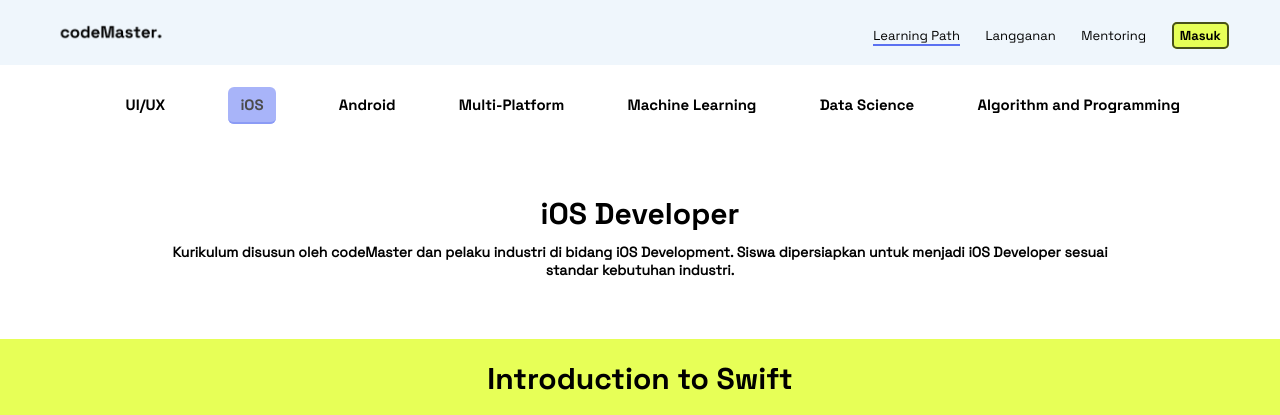
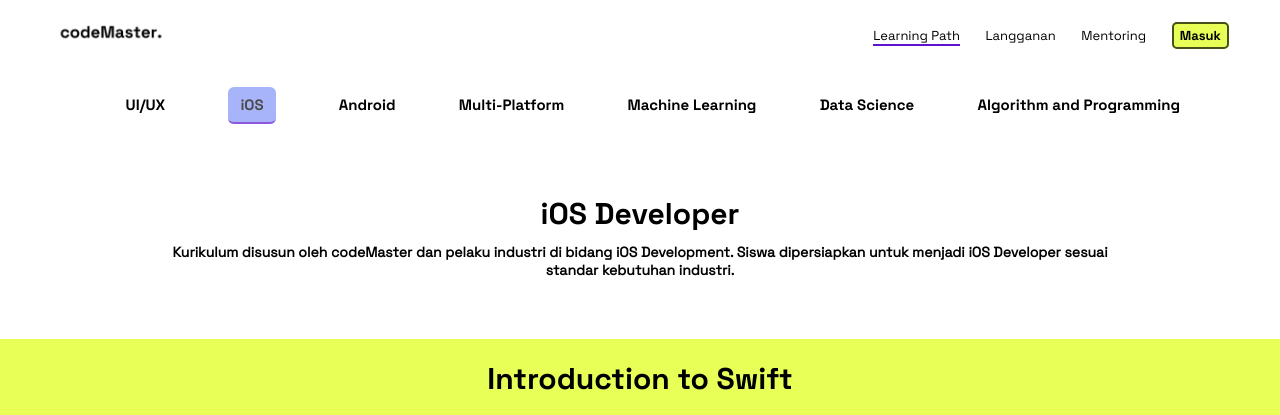
Before and after one commit to stpimm/CodeMaster, a plain HTML site: page types.html in a window 1280 px wide. Shown: the top 415 px of the page. Drawn offline with Linux system fonts and the light colour scheme.

Commit message:
Navbar background and color adjust

```diff
--- a/css/introSwift.css
+++ b/css/introSwift.css
@@ -31,7 +31,7 @@ nav {
     z-index: 10000;
     height: 65px;
     display: flex;
-    background-color: rgb(239, 246, 252);
+    background-color: white;
     padding: 0 4vw;
     justify-content: space-between;
     align-items: center;
@@ -62,8 +62,8 @@ nav ul li a {
 }
 
 nav ul a:hover {
-    color:#5b71f1;
-    border-bottom: 2px solid #5b71f1;
+    color:#5D12D0;
+    border-bottom: 1px solid #5D12D0;
     transition: 0.15s ease-in-out;
 }
 
@@ -79,13 +79,13 @@ nav a.button {
 
 .active {
     color: black;
-    border-bottom: 2px solid #5b71f1;
+    border-bottom: 2px solid #5D12D0;
     width: 100%;
 }
 
 nav a.button:hover {
-    background-color: #5b71f1;
-    border: 2px solid #5b71f1;
+    background-color: #5D12D0;
+    border: 2px solid #5D12D0;
     transition: 0.2s ease-in-out;
     color: #ffffff !important;
 }
--- a/css/langganan.css
+++ b/css/langganan.css
@@ -31,7 +31,7 @@ nav {
     z-index: 10000;
     height: 65px;
     display: flex;
-    background-color: rgb(239, 246, 252);
+    background-color: white;
     padding: 0 4vw;
     justify-content: space-between;
     align-items: center;
@@ -62,8 +62,8 @@ nav ul li a {
 }
 
 nav ul a:hover {
-    color:#5b71f1;
-    border-bottom: 2px solid #5b71f1;
+    color:#5D12D0;
+    border-bottom: 1px solid #5D12D0;
     transition: 0.15s ease-in-out;
 }
 
@@ -79,13 +79,13 @@ nav a.button {
 
 .active {
     color: black;
-    border-bottom: 2px solid #5b71f1;
+    border-bottom: 2px solid #5D12D0;
     width: 100%;
 }
 
 nav a.button:hover {
-    background-color: #5b71f1;
-    border: 2px solid #5b71f1;
+    background-color: #5D12D0;
+    border: 2px solid #5D12D0;
     transition: 0.2s ease-in-out;
     color: #ffffff !important;
 }
--- a/css/learningPath.css
+++ b/css/learningPath.css
@@ -31,7 +31,7 @@ nav {
     z-index: 10000;
     height: 65px;
     display: flex;
-    background-color: rgb(239, 246, 252);
+    background-color: white;
     padding: 0 4vw;
     justify-content: space-between;
     align-items: center;
@@ -62,8 +62,8 @@ nav ul li a {
 }
 
 nav ul a:hover {
-    color:#5b71f1;
-    border-bottom: 2px solid #5b71f1;
+    color:#5D12D0;
+    border-bottom: 1px solid #5D12D0;
     transition: 0.15s ease-in-out;
 }
 
@@ -79,13 +79,13 @@ nav a.button {
 
 .active {
     color: black;
-    border-bottom: 2px solid #5b71f1;
+    border-bottom: 2px solid #5D12D0;
     width: 100%;
 }
 
 nav a.button:hover {
-    background-color: #5b71f1;
-    border: 2px solid #5b71f1;
+    background-color: #5D12D0;
+    border: 2px solid #5D12D0;
     transition: 0.2s ease-in-out;
     color: #ffffff !important;
 }
--- a/css/masuk.css
+++ b/css/masuk.css
@@ -31,7 +31,7 @@ nav {
     z-index: 10000;
     height: 65px;
     display: flex;
-    background-color: rgb(239, 246, 252);
+    background-color: white;
     padding: 0 4vw;
     justify-content: space-between;
     align-items: center;
@@ -62,8 +62,8 @@ nav ul li a {
 }
 
 nav ul a:hover {
-    color:#5b71f1;
-    border-bottom: 2px solid #5b71f1;
+    color:#5D12D0;
+    border-bottom: 1px solid #5D12D0;
     transition: 0.15s ease-in-out;
 }
 
@@ -79,13 +79,13 @@ nav a.button {
 
 .active {
     color: black;
-    border-bottom: 2px solid #5b71f1;
+    border-bottom: 2px solid #5D12D0;
     width: 100%;
 }
 
 nav a.button:hover {
-    background-color: #5b71f1;
-    border: 2px solid #5b71f1;
+    background-color: #5D12D0;
+    border: 2px solid #5D12D0;
     transition: 0.2s ease-in-out;
     color: #ffffff !important;
 }
--- a/css/mentoring.css
+++ b/css/mentoring.css
@@ -31,7 +31,7 @@ nav {
     z-index: 10000;
     height: 65px;
     display: flex;
-    background-color: rgb(239, 246, 252);
+    background-color: white;
     padding: 0 4vw;
     justify-content: space-between;
     align-items: center;
@@ -62,8 +62,8 @@ nav ul li a {
 }
 
 nav ul a:hover {
-    color:#5b71f1;
-    border-bottom: 2px solid #5b71f1;
+    color:#5D12D0;
+    border-bottom: 1px solid #5D12D0;
     transition: 0.15s ease-in-out;
 }
 
@@ -79,13 +79,13 @@ nav a.button {
 
 .active {
     color: black;
-    border-bottom: 2px solid #5b71f1;
+    border-bottom: 2px solid #5D12D0;
     width: 100%;
 }
 
 nav a.button:hover {
-    background-color: #5b71f1;
-    border: 2px solid #5b71f1;
+    background-color: #5D12D0;
+    border: 2px solid #5D12D0;
     transition: 0.2s ease-in-out;
     color: #ffffff !important;
 }
--- a/css/style.css
+++ b/css/style.css
@@ -31,7 +31,7 @@ nav {
     z-index: 10000;
     height: 65px;
     display: flex;
-    background-color: rgb(239, 246, 252);
+    background-color: white;
     padding: 0 4vw;
     justify-content: space-between;
     align-items: center;
@@ -62,8 +62,8 @@ nav ul li a {
 }
 
 nav ul a:hover {
-    color:#5b71f1;
-    border-bottom: 2px solid #5b71f1;
+    color:#5D12D0;
+    border-bottom: 1px solid #5D12D0;
     transition: 0.15s ease-in-out;
 }
 
@@ -79,13 +79,13 @@ nav a.button {
 
 .active {
     color: black;
-    border-bottom: 2px solid #5b71f1;
+    border-bottom: 2px solid #5D12D0;
     width: 100%;
 }
 
 nav a.button:hover {
-    background-color: #5b71f1;
-    border: 2px solid #5b71f1;
+    background-color: #5D12D0;
+    border: 2px solid #5D12D0;
     transition: 0.2s ease-in-out;
     color: #ffffff !important;
 }
@@ -229,6 +229,7 @@ footer {
 footer h4 {
     font-family: SpaceGrotesk-Regular;
     font-size: 12px;
+    font-weight: normal;
     max-width: 50%;
 }
 
```
